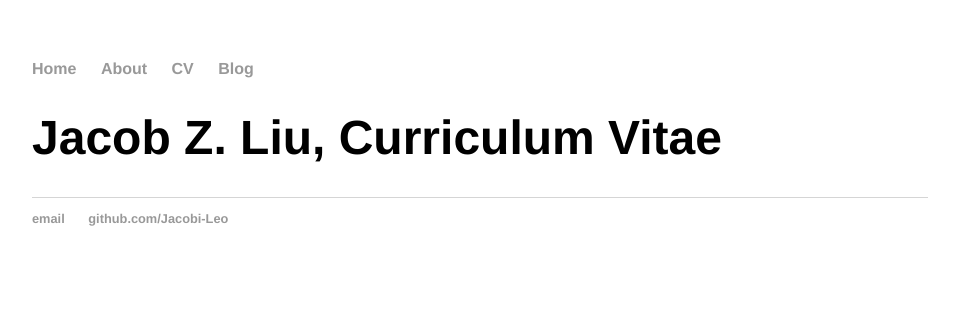
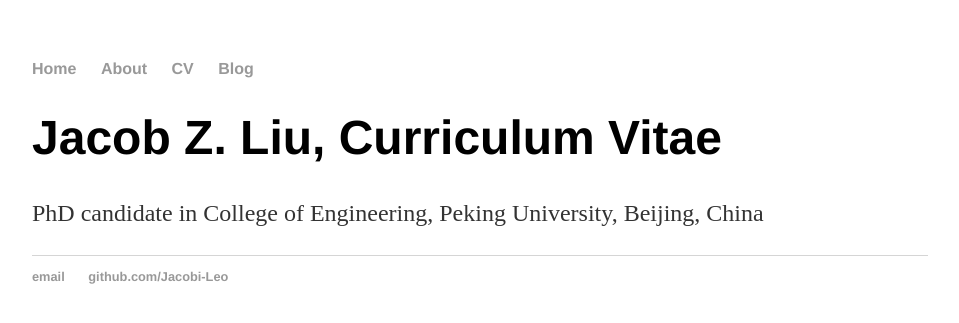
Before and after one commit to jacob-zyl/jacob-zyl.github.io, a Jekyll site: the page built from cv/index.html, in a window 1280 px wide. Shown: the top 323 px of the page, without its empty margins (160-1119 px from the left). Built offline with Jekyll 4.4.1, drawn with Linux system fonts in a browser that asks for light colours.

Commit message:
CV updated.

```diff
--- a/cv/index.html
+++ b/cv/index.html
@@ -4,6 +4,6 @@ title: Jacob Z. Liu, CV
 ---
 <div class="blurb">
 	<h1>Jacob Z. Liu, Curriculum Vitae</h1>
-	<p>
+	<p>PhD candidate in College of Engineering, Peking University, Beijing, China
 </p>
 </div><!-- /.blurb -->
```
